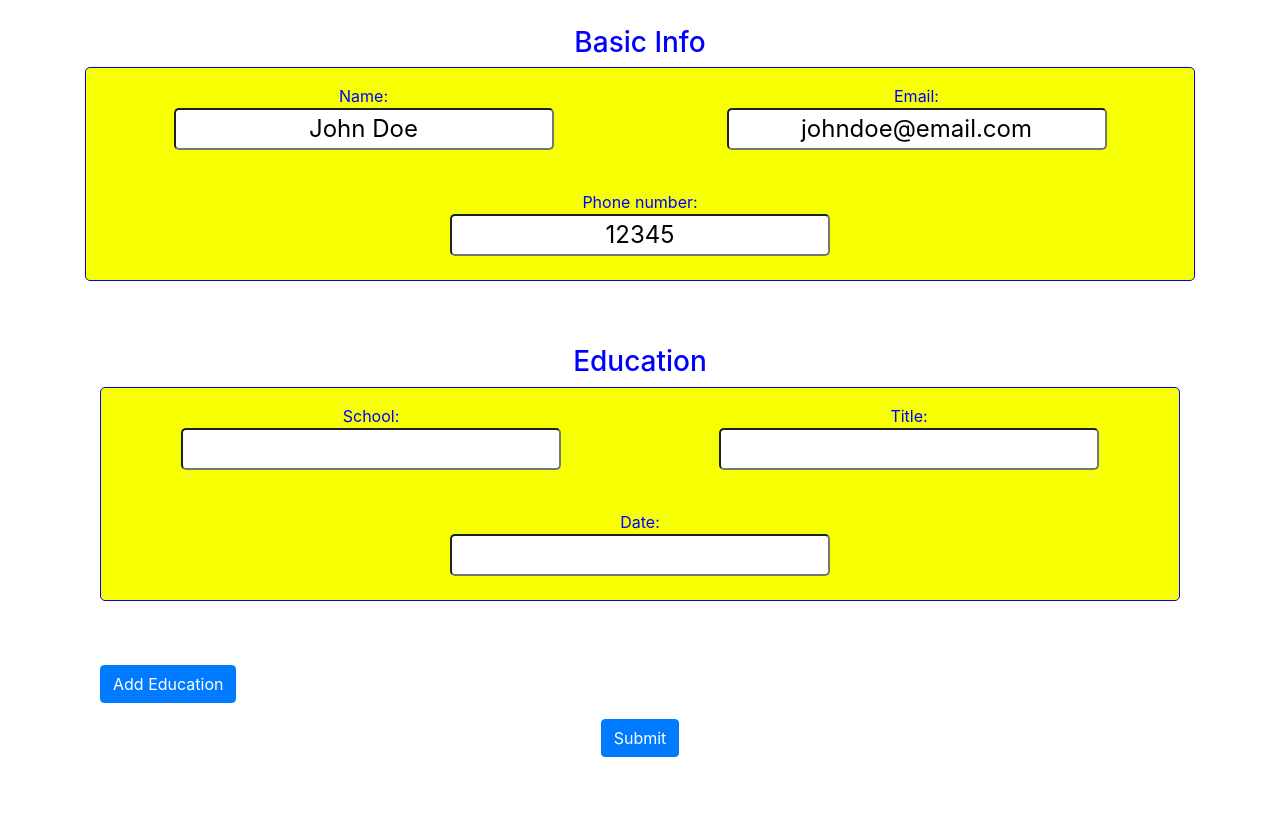
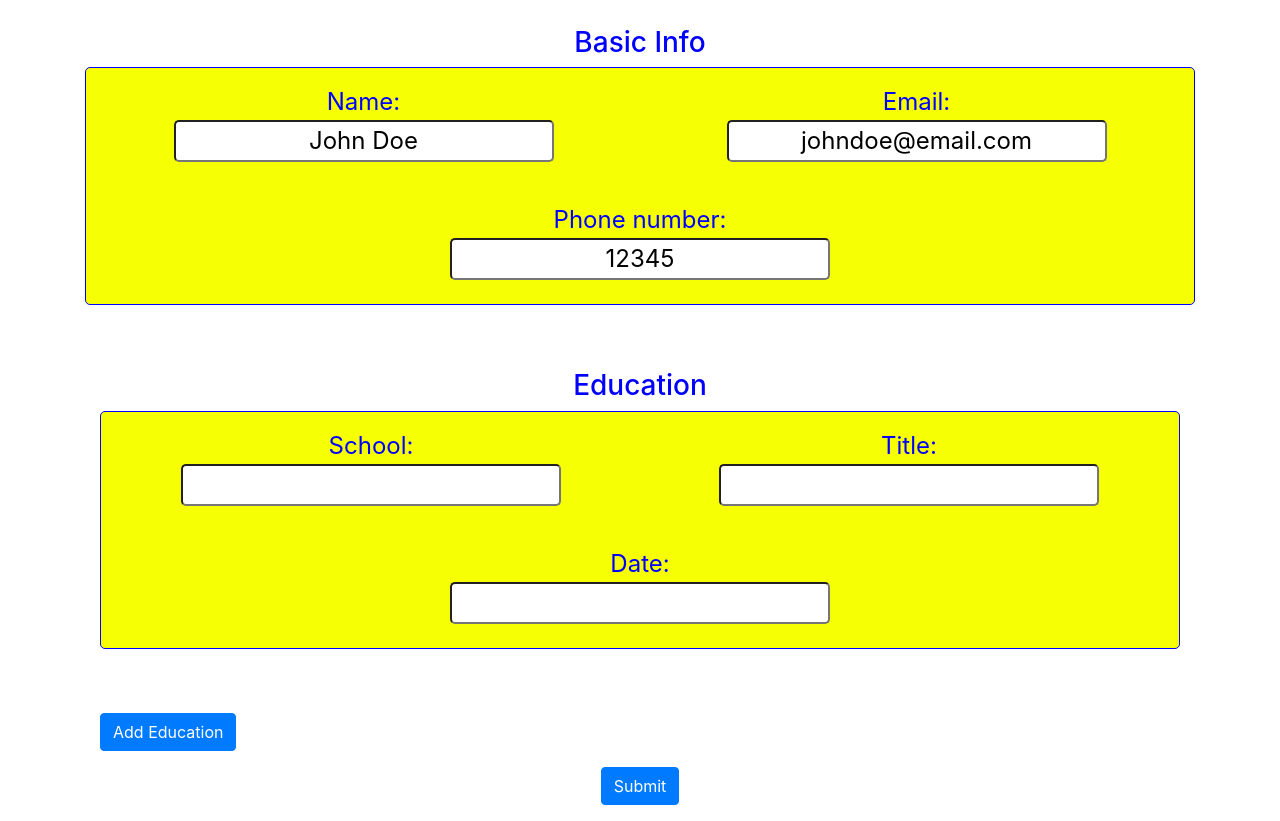
Before and after one commit to Tihomir10/cv-application, a React (Create React App) app: page / in a window 1280 px wide. Before the commit the page ends 800 px from the top, so only its background shows below. Built offline with nearby package versions, Linux system fonts and the light colour scheme; the HTML template or start-up script is replaced by a standard one.

Commit message:
class and div styling

```diff
--- a/src/index.css
+++ b/src/index.css
@@ -1,3 +1,7 @@
+.container {
+  margin-top: 1rem;
+}
+
 .row {
   justify-content: space-around;
   padding: 1rem;
@@ -7,7 +11,8 @@ div {
   color: blue;
 }
 
-form {
+form,
+.info {
   background-color: #f7ff03;
   border: 1px solid;
   border-radius: 5px;
@@ -20,7 +25,8 @@ h3 {
   text-align: center;
 }
 
-input {
+input,
+div {
   border-radius: 5px;
   font-size: x-large;
 }
```
